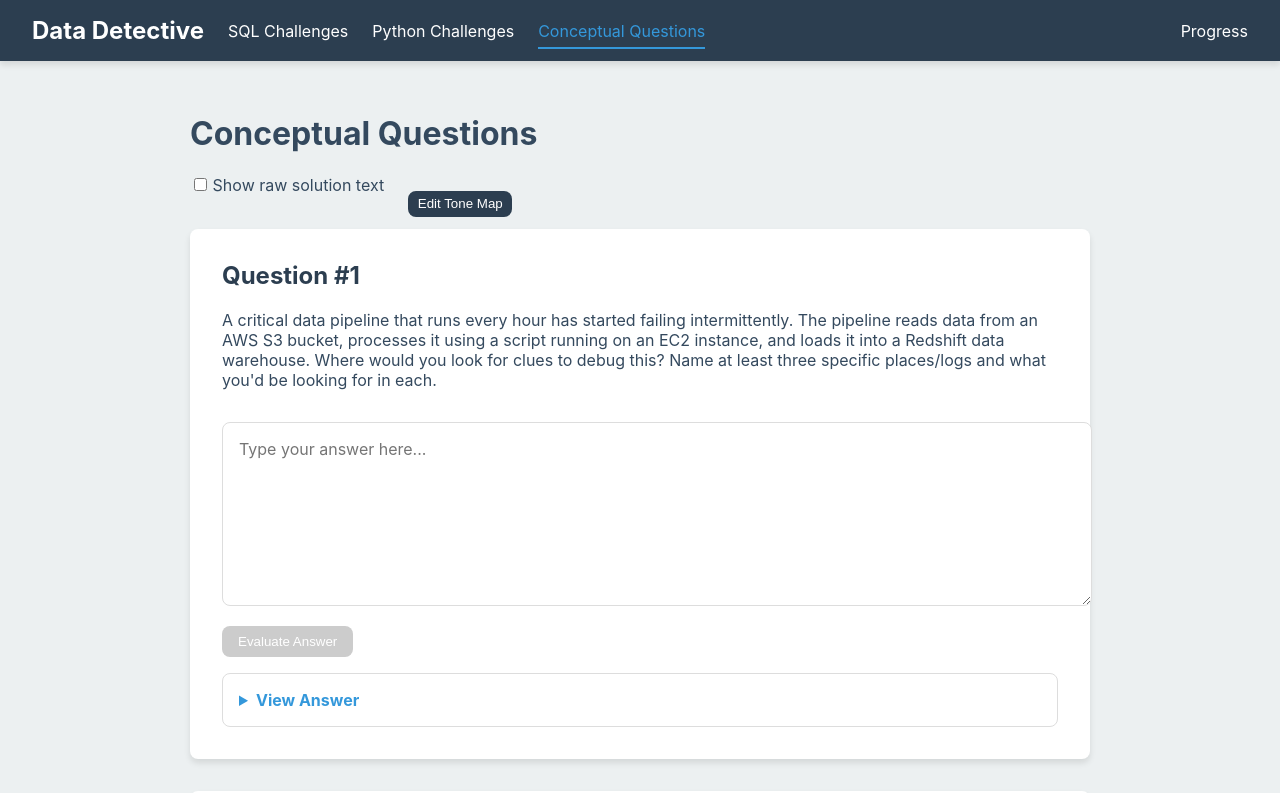
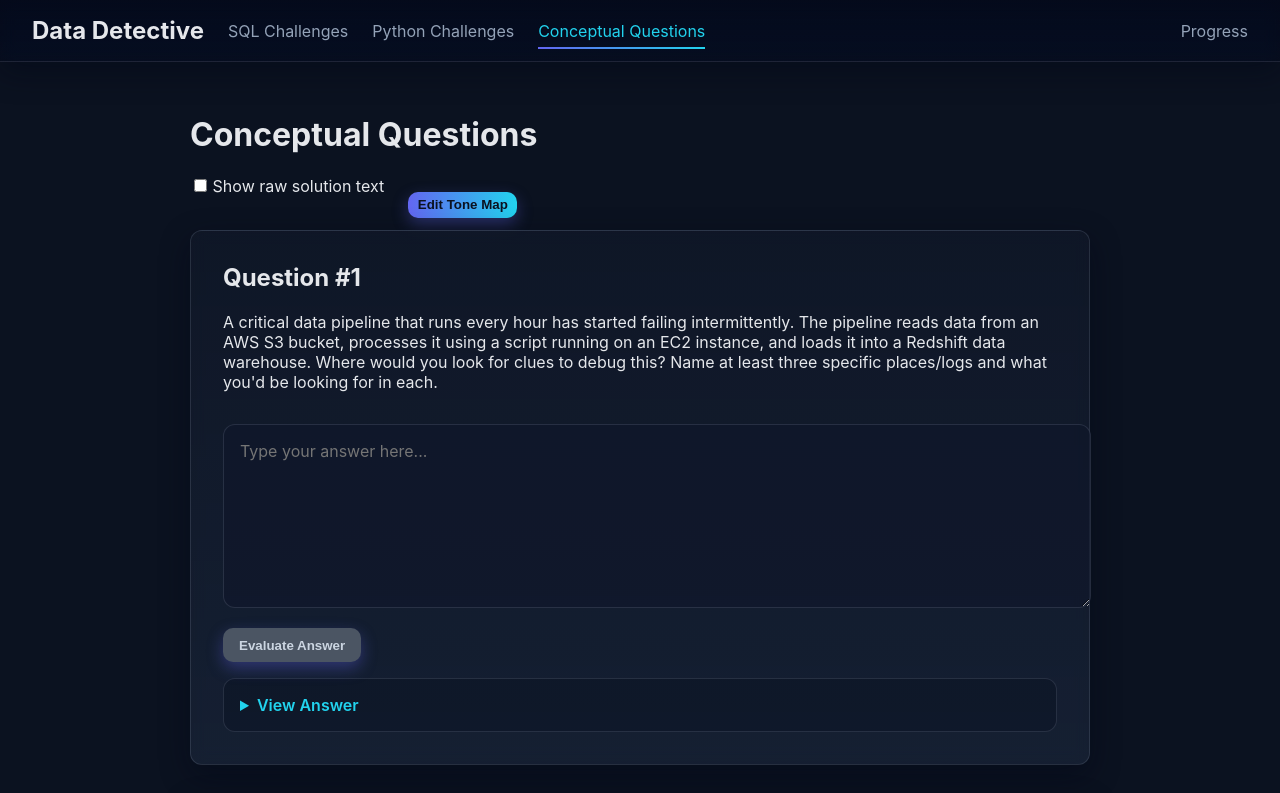
Before and after one commit to AbateG/data-analyst-trainer, a React (Vite) app: page /conceptual in a window 1280 px wide. Shown: the top 793 px of the page. Built offline with nearby package versions, Linux system fonts and the light colour scheme.

Commit message:
style(theme): modern dark theme, cohesive surfaces, and semantic colors

```diff
--- a/src/styles/App.css
+++ b/src/styles/App.css
@@ -1,18 +1,39 @@
 :root {
-  --primary-color: #2c3e50;
-  --secondary-color: #3498db;
-  --background-color: #ecf0f1;
-  --text-color: #34495e;
-  --card-bg-color: #ffffff;
-  --border-radius: 8px;
-  --box-shadow: 0 4px 6px rgba(0, 0, 0, 0.1);
+  /* Core palette (modern, accessible) */
+  --primary-color: #6366f1;         /* indigo-500 */
+  --secondary-color: #22d3ee;       /* cyan-400 */
+  --accent-color: #f472b6;          /* pink-400 */
+
+  /* Surfaces & text (dark, soft) */
+  --bg-0: #0b1220;                  /* page background */
+  --bg-1: rgba(17, 24, 39, 0.78);   /* card surface */
+  --bg-2: rgba(30, 41, 59, 0.6);    /* deeper surface */
+  --border-color: rgba(148, 163, 184, 0.18);
+  --text-color: #e5e7eb;            /* slate-200 */
+  --muted-color: #94a3b8;           /* slate-400 */
+
+  /* Effects */
+  --border-radius: 12px;
+  --box-shadow: 0 10px 30px rgba(2,6,23,0.45);
+  --backdrop-blur: saturate(140%) blur(8px);
+
+  /* Semantic */
+  --success-bg: rgba(34,197,94,0.12);
+  --success-border: rgba(34,197,94,0.35);
+  --success-text: #22c55e;
+  --error-bg: rgba(239,68,68,0.12);
+  --error-border: rgba(239,68,68,0.35);
+  --error-text: #ef4444;
 }
 
 body {
   font-family: -apple-system, BlinkMacSystemFont, 'Segoe UI', Roboto, 'Helvetica Neue', Arial, sans-serif;
-  background-color: var(--background-color);
   color: var(--text-color);
   margin: 0;
+  background: radial-gradient(1200px 800px at 20% -10%, rgba(99,102,241,0.25), transparent 60%),
+              radial-gradient(1200px 800px at 100% 20%, rgba(34,211,238,0.18), transparent 55%),
+              radial-gradient(800px 600px at -10% 100%, rgba(244,114,182,0.18), transparent 60%),
+              var(--bg-0);
 }
 
 .App {
--- a/src/styles/Challenge.css
+++ b/src/styles/Challenge.css
@@ -4,33 +4,37 @@
 }
 
 .challenge-container {
-  background-color: var(--card-bg-color);
+  background: linear-gradient(180deg, var(--bg-1), var(--bg-2));
+  border: 1px solid var(--border-color);
   border-radius: var(--border-radius);
   box-shadow: var(--box-shadow);
+  backdrop-filter: var(--backdrop-blur);
   padding: 2rem;
   margin-bottom: 2rem;
 }
 
 .challenge-container h2 {
-  color: var(--primary-color);
+  color: var(--text-color);
   margin-top: 0;
 }
 
 .challenge-container details {
   margin-top: 1rem;
-  border: 1px solid #ddd;
+  border: 1px solid var(--border-color);
+  background: rgba(2,6,23,0.25);
   padding: 1rem;
   border-radius: var(--border-radius);
 }
 
 .challenge-container summary {
   cursor: pointer;
-  font-weight: bold;
+  font-weight: 600;
   color: var(--secondary-color);
 }
 
 .challenge-container pre {
-  background-color: #f4f4f4;
+  background: rgba(15,23,42,0.55);
+  border: 1px solid var(--border-color);
   padding: 1rem;
   border-radius: var(--border-radius);
   white-space: pre-wrap;
@@ -45,13 +49,13 @@
 }
 
 .verification-message.correct {
-  background-color: #d4edda;
-  color: #155724;
-  border: 1px solid #c3e6cb;
+  background: var(--success-bg);
+  color: var(--success-text);
+  border: 1px solid var(--success-border);
 }
 
 .verification-message.incorrect {
-  background-color: #f8d7da;
-  color: #721c24;
-  border: 1px solid #f5c6cb;
+  background: var(--error-bg);
+  color: var(--error-text);
+  border: 1px solid var(--error-border);
 }
--- a/src/styles/Conceptual.css
+++ b/src/styles/Conceptual.css
@@ -2,37 +2,44 @@
     width: 100%;
     min-height: 150px;
     padding: 1rem;
-
-.badges { margin-top: 6px; display: flex; gap: 8px; flex-wrap: wrap; }
-.badge { font-size: 0.75rem; padding: 4px 8px; border-radius: 12px; background:#eef; color:#223; }
-.badge-warning { background:#fdd; color:#822; }
-.confidence-high { background:#d9f9d9; color:#165c16; }
-.confidence-medium { background:#fff5cc; color:#7a5d00; }
-.confidence-low { background:#ffe0e0; color:#8a1f1f; }
-.due-terms { margin-top:4px; font-size:0.75rem; color:#555; }
     border-radius: var(--border-radius);
-    border: 1px solid #ddd;
+    border: 1px solid var(--border-color);
+    background: rgba(15,23,42,0.55);
+    color: var(--text-color);
     font-family: inherit;
     font-size: 1rem;
     margin-top: 1rem;
 }
 
+.badges { margin-top: 6px; display: flex; gap: 8px; flex-wrap: wrap; }
+.badge { font-size: 0.75rem; padding: 4px 8px; border-radius: 12px; background: rgba(99,102,241,0.16); color: var(--text-color); border: 1px solid var(--border-color); }
+.badge-warning { background: rgba(239,68,68,0.16); color: var(--error-text); border: 1px solid var(--error-border); }
+.confidence-high { background: rgba(34,197,94,0.16); color: var(--success-text); border: 1px solid var(--success-border); }
+.confidence-medium { background: rgba(234,179,8,0.16); color: #fbbf24; border: 1px solid rgba(234,179,8,0.35); }
+.confidence-low { background: rgba(239,68,68,0.16); color: var(--error-text); border: 1px solid var(--error-border); }
+.due-terms { margin-top:4px; font-size:0.75rem; color: var(--muted-color); }
+
 .verify-btn {
-    background-color: var(--primary-color);
-    color: white;
+    background: linear-gradient(90deg, var(--primary-color), var(--secondary-color));
+    color: #0b1220;
     border: none;
-    padding: 0.5rem 1rem;
-    border-radius: var(--border-radius);
+    padding: 0.6rem 1rem;
+    border-radius: 10px;
     cursor: pointer;
     margin-top: 1rem;
     margin-right: 1rem;
+    font-weight: 600;
+    box-shadow: 0 6px 16px rgba(99,102,241,0.35);
+    transition: transform 0.08s ease, box-shadow 0.15s ease, filter 0.15s ease;
 }
 
 .verify-btn:hover:not(:disabled) {
-    background-color: var(--secondary-color);
+    filter: brightness(1.05);
+    box-shadow: 0 10px 22px rgba(99,102,241,0.45);
 }
 
 .verify-btn:disabled {
-    background-color: #ccc;
+    background: #4b5563;
+    color: #cbd5e1;
     cursor: not-allowed;
 }
--- a/src/styles/Navbar.css
+++ b/src/styles/Navbar.css
@@ -1,15 +1,17 @@
 .navbar {
-  background-color: var(--primary-color);
-  color: white;
+  color: var(--text-color);
   padding: 1rem 2rem;
   display: flex;
   justify-content: space-between;
   align-items: center;
+  background: linear-gradient(180deg, rgba(2,6,23,0.65) 0%, rgba(2,6,23,0.35) 100%);
+  border-bottom: 1px solid var(--border-color);
+  backdrop-filter: var(--backdrop-blur);
   box-shadow: var(--box-shadow);
 }
 
 .navbar-brand a {
-  color: white;
+  color: var(--text-color);
   text-decoration: none;
   font-size: 1.5rem;
   font-weight: bold;
@@ -27,12 +29,12 @@
 }
 
 .navbar-nav a {
-  color: white;
+  color: var(--muted-color);
   text-decoration: none;
   font-size: 1rem;
   padding: 0.5rem 0;
   position: relative;
-  transition: color 0.3s;
+  transition: color 0.2s ease, background-color 0.2s ease;
 }
 
 .navbar-nav a::after {
@@ -42,8 +44,8 @@
   left: 0;
   width: 0;
   height: 2px;
-  background-color: var(--secondary-color);
-  transition: width 0.3s;
+  background: linear-gradient(90deg, var(--primary-color), var(--secondary-color));
+  transition: width 0.25s ease;
 }
 
 .navbar-nav a:hover,
--- a/src/styles/PythonRunner.css
+++ b/src/styles/PythonRunner.css
@@ -4,7 +4,8 @@
 
 .output-container {
     margin-top: 1rem;
-    background-color: #f4f4f4;
+    background: rgba(15,23,42,0.55);
+    border: 1px solid var(--border-color);
     padding: 1rem;
     border-radius: var(--border-radius);
     white-space: pre-wrap;
@@ -15,17 +16,17 @@
 .diff-view {
     font-family: monospace;
     margin-top: 0.5rem;
-    border: 1px solid #444;
-    border-radius: 4px;
+    border: 1px solid var(--border-color);
+    border-radius: 8px;
     overflow: auto;
-    max-height: 240px;
-    background: #111;
-    color: #eee;
+    max-height: 260px;
+    background: #0b1220;
+    color: #e5e7eb;
 }
 .diff-line { padding: 0 0.5rem; line-height: 1.25rem; white-space: pre; }
-.diff-line.added { background: #12381f; color: #56d364; }
-.diff-line.removed { background: #3d1e23; color: #ff7b72; }
-.diff-line.unchanged { color: #bbb; opacity: 0.8; }
+.diff-line.added { background: rgba(34,197,94,0.12); color: var(--success-text); }
+.diff-line.removed { background: rgba(239,68,68,0.12); color: var(--error-text); }
+.diff-line.unchanged { color: var(--muted-color); opacity: 0.9; }
 .diff-controls { display:flex; gap:0.5rem; margin:0.5rem 0; align-items:center; }
 .diff-controls button { font-size:0.7rem; padding:0.2rem 0.5rem; }
 
@@ -57,7 +58,7 @@
 .python-runner div[style*='background:#222'] { color:#fff !important; }
 
 /* Guidance summary text color on dark backgrounds */
-.python-runner summary { color: var(--secondary-color, #4fa3ff); }
+.python-runner summary { color: var(--secondary-color, #22d3ee); }
 
 /* -------- Dark panel contrast outside .python-runner (Challenge cards) -------- */
 .challenge-card [style*='background:#111'],
@@ -122,7 +123,8 @@
 .instruction-panel,
 .challenge-intro,
 .dark-panel {
-    background:#222
+    background: rgba(2,6,23,0.45);
+    border: 1px solid var(--border-color);
 }
 
 /* Utility classes (use these instead of inline styles if you can) */
--- a/src/styles/SqlRunner.css
+++ b/src/styles/SqlRunner.css
@@ -3,25 +3,27 @@
 }
 
 .run-btn {
-    background-color: var(--secondary-color);
-    color: white;
+    background: linear-gradient(90deg, var(--secondary-color), var(--primary-color));
+    color: #0b1220;
     border: none;
     padding: 0.8rem 1.5rem;
-    border-radius: var(--border-radius);
+    border-radius: 10px;
     cursor: pointer;
     font-size: 1rem;
     margin-top: 1rem;
-    transition: background-color 0.3s;
+    transition: transform 0.08s ease, filter 0.15s ease, box-shadow 0.15s ease;
+    box-shadow: 0 6px 16px rgba(34,211,238,0.35);
 }
 
 .run-btn:hover {
-    background-color: #2980b9;
+    filter: brightness(1.05);
+    box-shadow: 0 10px 22px rgba(34,211,238,0.45);
 }
 
 .error-message {
-    color: #c0392b;
-    background-color: #fbeae5;
-    border: 1px solid #c0392b;
+    color: var(--error-text);
+    background: var(--error-bg);
+    border: 1px solid var(--error-border);
     padding: 1rem;
     border-radius: var(--border-radius);
     margin-top: 1rem;
@@ -35,15 +37,19 @@
     width: 100%;
     border-collapse: collapse;
     margin-top: 1rem;
+    background: rgba(15,23,42,0.55);
+    border: 1px solid var(--border-color);
+    border-radius: var(--border-radius);
+    overflow: hidden;
 }
 
 .results-container th,
 .results-container td {
-    border: 1px solid #ddd;
+    border: 1px solid var(--border-color);
     padding: 0.5rem;
     text-align: left;
 }
 
 .results-container th {
-    background-color: #f4f4f4;
+    background: rgba(2,6,23,0.45);
 }
```
